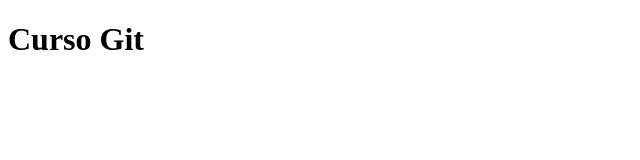
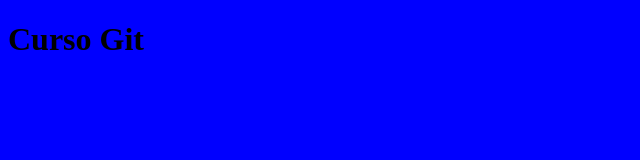
Before and after one commit to jnobrega/curso-git, a plain HTML site: page index.html in a window 1280 px wide. Shown: the whole page, without its empty margins (0-640 px from the left). Drawn offline with Linux system fonts and the light colour scheme.

Commit message:
design inicial

```diff
--- /dev/null
+++ b/estilos.css
@@ -0,0 +1,3 @@
+body{
+	background-color: blue;
+}
--- a/index.html
+++ b/index.html
@@ -1,6 +1,7 @@
 <!DOCTYPE html>
 <html>
 <head>
+	<link rel="stylesheet" type="text/css" href="estilos.css">
 	<title>
 		Curso Git
 	</title>
```
